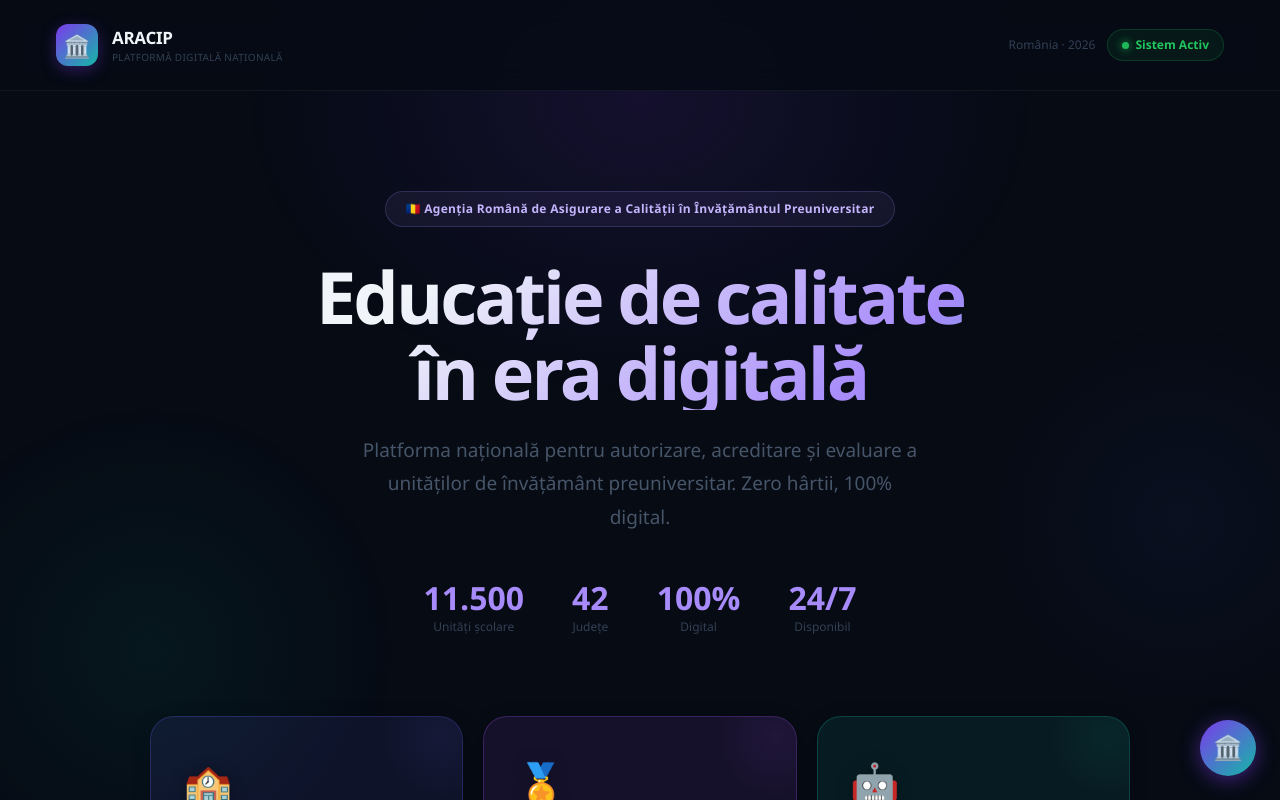
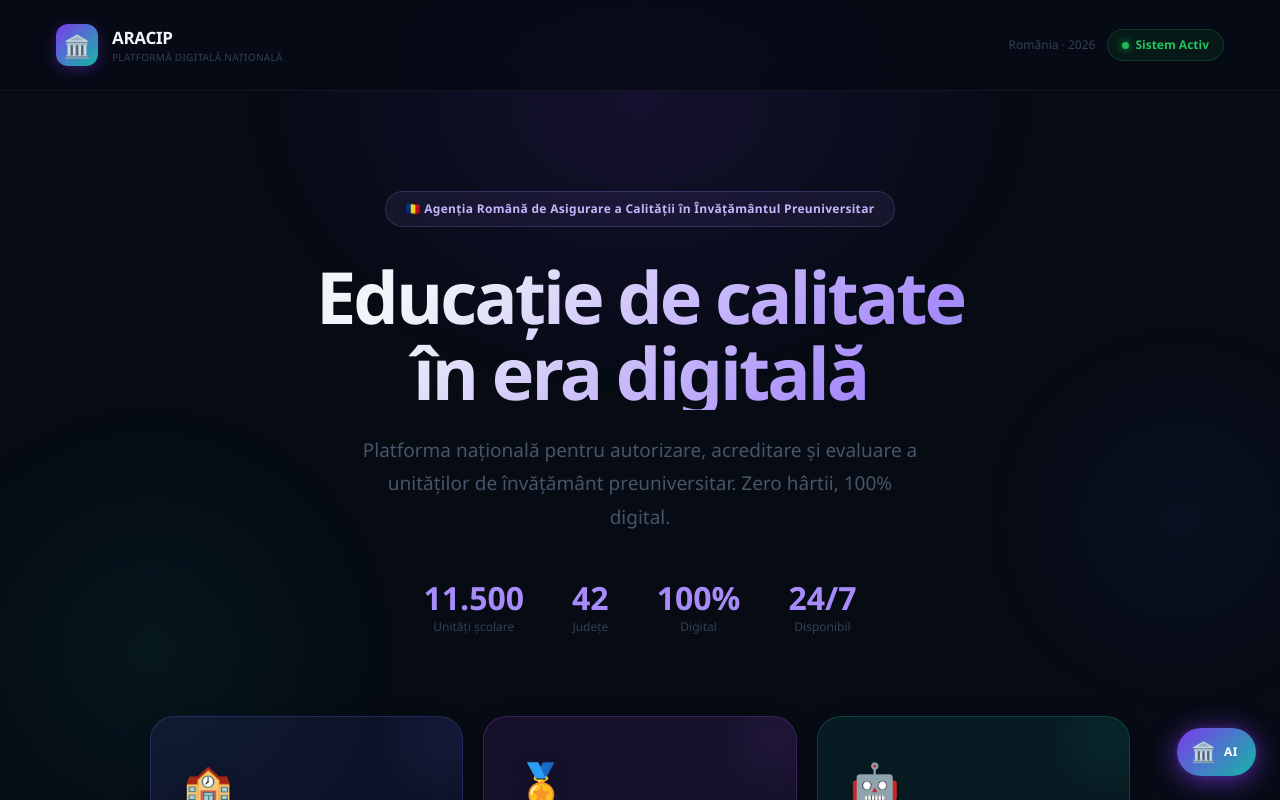
Before and after one commit to catalinradu2026-gif/leadflow-ai, a Next.js app: page /aracip in a window 1280 px wide. Shown: the top 800 px of the page. Built offline with nearby package versions, Linux system fonts and the light colour scheme.

Commit message:
ARA button: pill shape with temple + AI label, pulsing glow

```diff
--- a/app/components/AraChatbot.tsx
+++ b/app/components/AraChatbot.tsx
@@ -235,14 +235,27 @@
         onClick={() => setOpen(o => !o)}
         style={{
           position: 'fixed', bottom: '24px', right: '24px', zIndex: 9999,
-          width: '56px', height: '56px', borderRadius: '50%',
+          height: '48px',
+          borderRadius: open ? '50%' : '24px',
+          width: open ? '48px' : 'auto',
+          padding: open ? '0' : '0 18px 0 14px',
           background: 'linear-gradient(135deg, #7c3aed, #14b8a6)',
           border: 'none', cursor: 'pointer',
-          display: 'flex', alignItems: 'center', justifyContent: 'center', fontSize: '24px',
-          boxShadow: '0 4px 20px rgba(124,58,237,0.5)',
+          display: 'flex', alignItems: 'center', justifyContent: 'center', gap: '8px',
+          boxShadow: '0 4px 24px rgba(124,58,237,0.55)',
+          animation: open ? 'none' : 'ara-pulse 2.5s ease-in-out infinite',
+          transition: 'all 0.25s ease',
+          whiteSpace: 'nowrap',
         }}
       >
-        {open ? '×' : '🏛️'}
+        {open ? (
+          <span style={{ fontSize: '20px', color: '#fff' }}>×</span>
+        ) : (
+          <>
+            <span style={{ fontSize: '20px' }}>🏛️</span>
+            <span style={{ fontSize: '12px', fontWeight: 800, color: '#fff', letterSpacing: '0.5px', fontFamily: "'Segoe UI', Arial, sans-serif" }}>AI</span>
+          </>
+        )}
         {!open && unread > 0 && (
           <div style={{ position: 'absolute', top: -4, right: -4, background: '#ef4444', color: '#fff', borderRadius: '50%', width: 18, height: 18, fontSize: '10px', fontWeight: 700, display: 'flex', alignItems: 'center', justifyContent: 'center' }}>
             {unread}
@@ -250,7 +263,7 @@
         )}
       </button>
 
-      <style>{`@keyframes bounce{0%,80%,100%{transform:translateY(0)}40%{transform:translateY(-6px)}} @keyframes pulse{0%,100%{opacity:1}50%{opacity:0.4}}`}</style>
+      <style>{`@keyframes bounce{0%,80%,100%{transform:translateY(0)}40%{transform:translateY(-6px)}} @keyframes pulse{0%,100%{opacity:1}50%{opacity:0.4}} @keyframes ara-pulse{0%,100%{box-shadow:0 4px 24px rgba(124,58,237,0.55)}50%{box-shadow:0 4px 32px rgba(124,58,237,0.9),0 0 0 6px rgba(124,58,237,0.15)}}`}</style>
     </>
   )
 }
```
